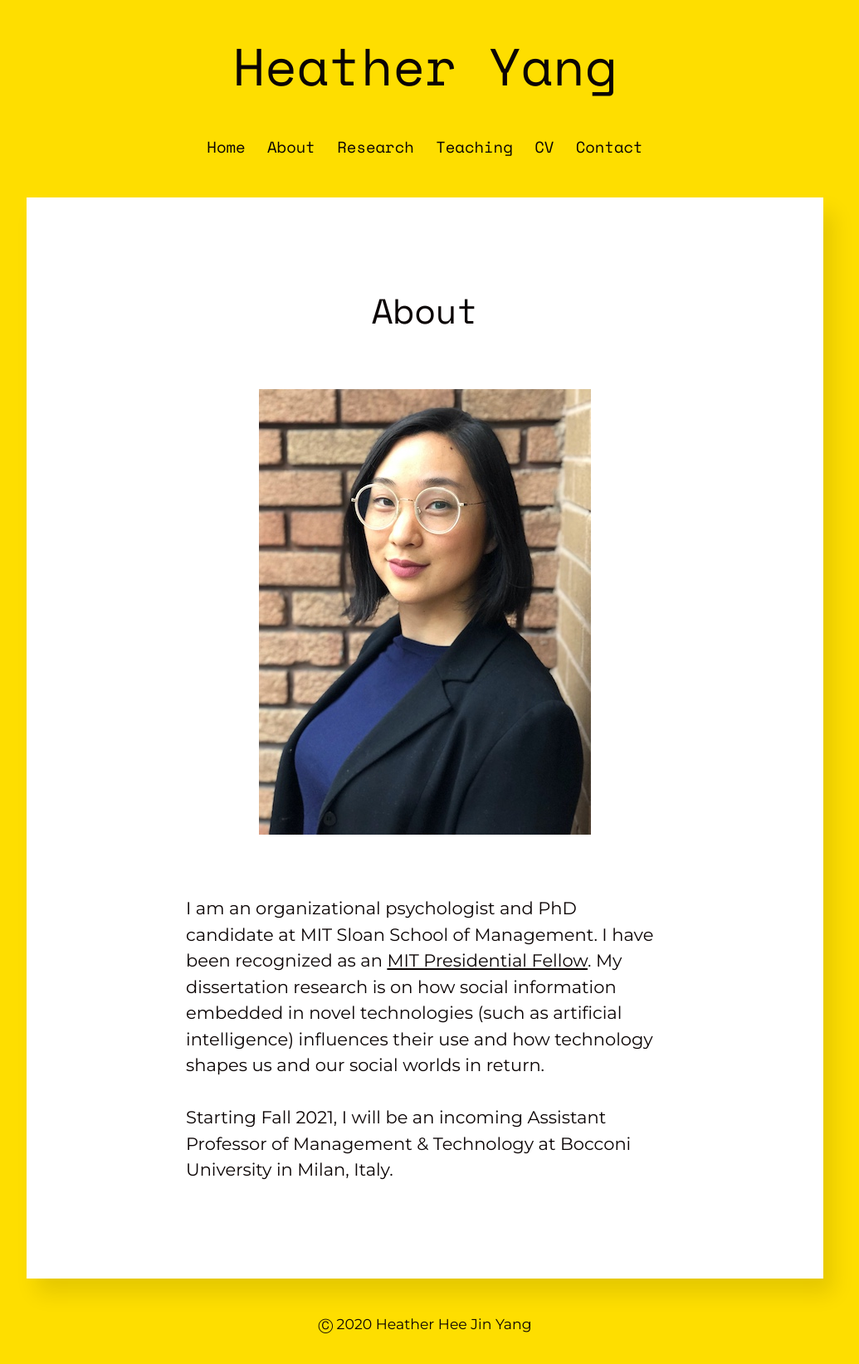
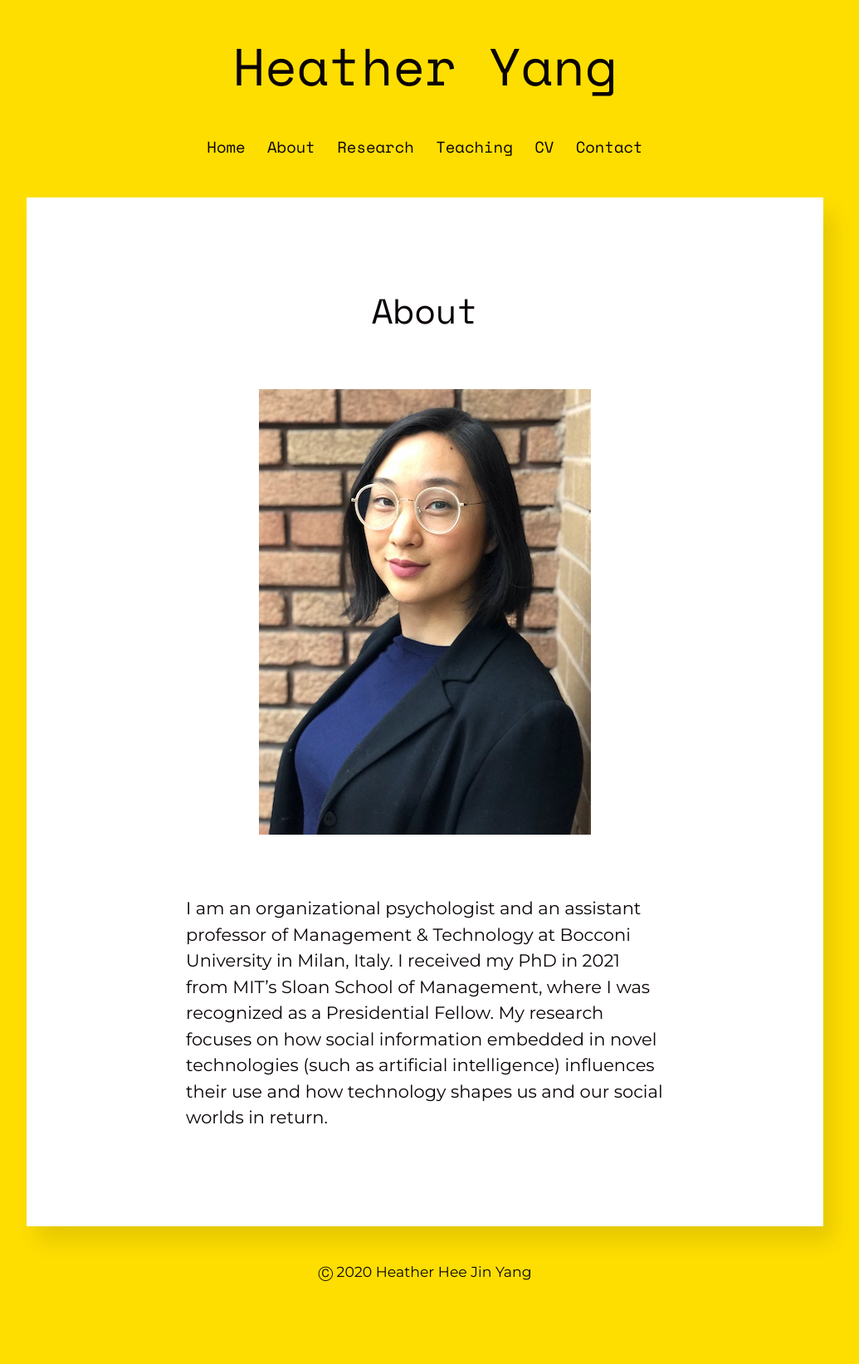
Before and after one commit to heatherhjyang/heatherhjyang.github.io, a Jekyll site: the page built from about.md, in a window 1280 px wide. Shown: the whole page at 83% size, without its empty margins (128-1163 px from the left). Built offline with Jekyll 4.4.1, drawn with Linux system fonts in a browser that asks for light colours; after the commit the page ends 1581 px from its top, so only the background shows below that.

Commit message:
Update about.md

```diff
--- a/about.md
+++ b/about.md
@@ -5,8 +5,4 @@ title: About
 
 ![Heather Yang](/assets/images/heather.jpeg)
 
-I am an organizational psychologist and PhD candidate at MIT Sloan School of Management. I have been recognized as an [MIT Presidential Fellow](https://web.mit.edu/provost/presfellow/). My dissertation research is on how social information embedded in novel technologies (such as artificial intelligence) influences their use and how technology shapes us and our social worlds in return.
-
-
-
-Starting Fall 2021, I will be an incoming Assistant Professor of Management & Technology at Bocconi University in Milan, Italy.
+I am an organizational psychologist and an assistant professor of Management & Technology at Bocconi University in Milan, Italy. I received my PhD in 2021 from MIT’s Sloan School of Management, where I was recognized as a Presidential Fellow. My research focuses on how social information embedded in novel technologies (such as artificial intelligence) influences their use and how technology shapes us and our social worlds in return.
```
